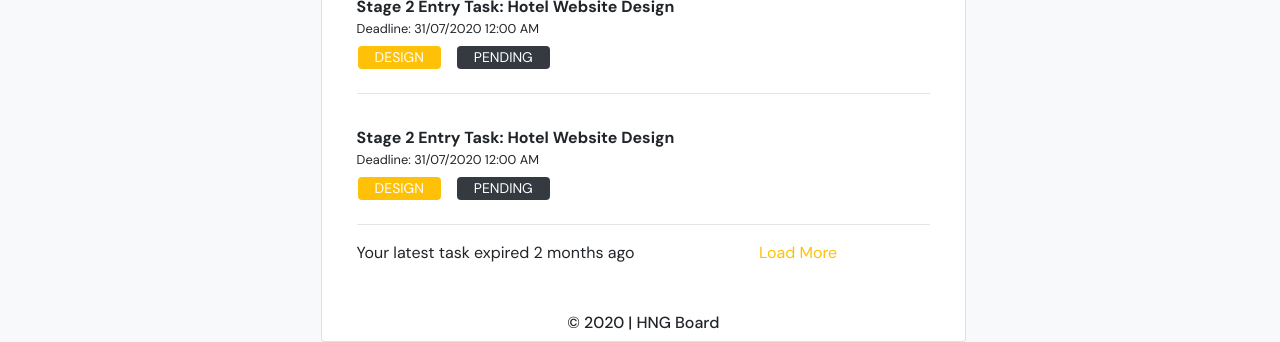
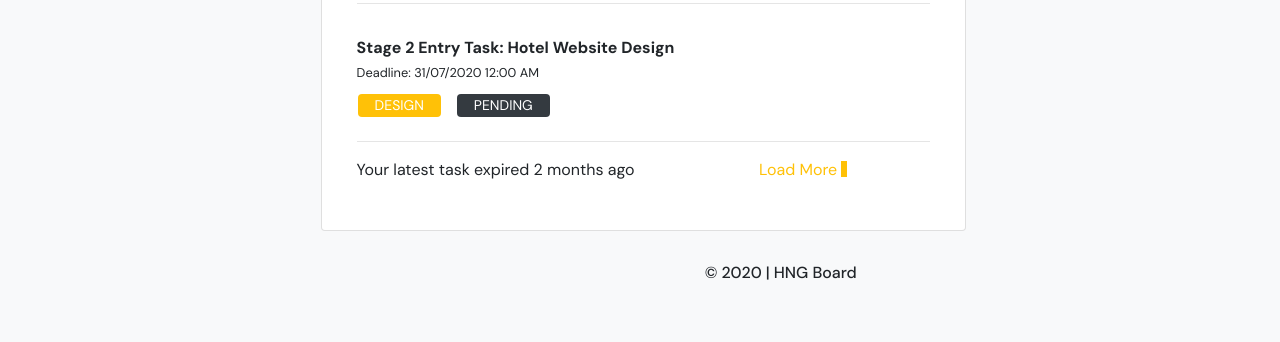
Before and after one commit to hngi/HNGBoard-FE, a plain HTML site: page userTask.html in a window 1280 px wide. Shown: the part 838-1180 px from the top of the page. After the commit the page ends 1144 px from the top, so only its background shows below. Drawn offline with nearby package versions, Linux system fonts and the light colour scheme.

Commit message:
work in progress

```diff
--- a/userTask.html
+++ b/userTask.html
@@ -1,4 +1,3 @@
-<link href="https://fonts.googleapis.com/css2?family=DM+Sans:wght@400;500;700&display=swap" rel="stylesheet">
 
 <!DOCTYPE html>
 <html lang="en">
@@ -7,8 +6,10 @@
     <meta charset="UTF-8" />
     <meta name="viewport" content="width=device-width, initial-scale=1.0" />
     <link rel="icon" type="img/png" href="assets/images/mainpage images/hng-icon.png">
+    <link rel="stylesheet" href="https://stackpath.bootstrapcdn.com/font-awesome/4.7.0/css/font-awesome.min.css">
     <link rel="stylesheet" href="https://stackpath.bootstrapcdn.com/bootstrap/4.5.0/css/bootstrap.min.css"
     integrity="sha384-9aIt2nRpC12Uk9gS9baDl411NQApFmC26EwAOH8WgZl5MYYxFfc+NcPb1dKGj7Sk" crossorigin="anonymous" />
+    <link href="https://fonts.googleapis.com/css2?family=DM+Sans:wght@400;500;700&display=swap" rel="stylesheet">
     <link href="https://fonts.googleapis.com/css2?family=DM+Sans:wght@400;500;700&display=swap" rel="stylesheet">
   <link rel="stylesheet" href="./assets/css/style.css" />
   <link rel="stylesheet" href="./assets/css/userTask.css" />
@@ -203,15 +204,18 @@
             <hr>
             <div class="row pb-0">
               <p class="col-8">Your latest task expired 2 months ago</p>
-              <p class="col text-warning">Load More <i class="fa fas fa-caret-right"></i> </p>
+              <p class="col text-warning">Load More <i class="fa fa-caret-right bg-warning"></i> </p>
             </div>
           </div>
         </div>
-        <footer class="text-center mx-auto">
+        <div>
+
+        </div>
+      </div>
+    </section>
+    <footer class="text-center mx-auto bg-light py-2 py-md-3">
       <h6>© 2020 | HNG Board</h6>
     </footer>
-      </div>
-    </section>
   </main>
 
 
```
Lines whose indentation alone changed are shown as unchanged.
